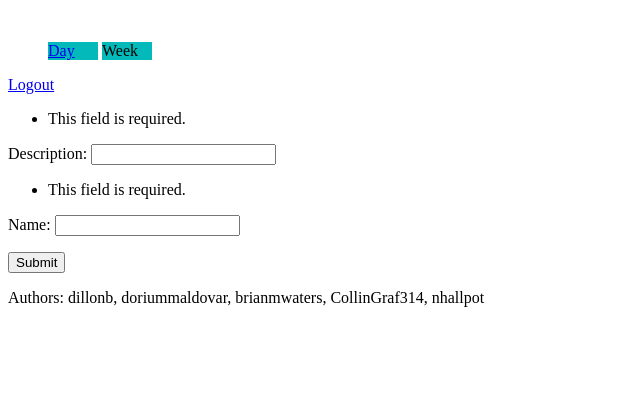
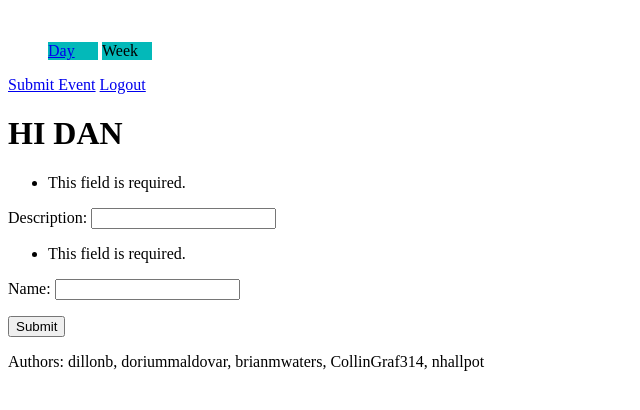
Before and after one commit to Dillonb/codefest2016, a Django app: page /calendar/submit in a window 1280 px wide. Shown: the top 410 px of the page, without its empty margins (0-640 px from the left). Run offline with Django 3.2, Linux system fonts and the light colour scheme; the visitor is signed in with stand-in values (Sample User, id 1); style sheets or scripts are compiled from the project's sources; some libraries are stand-ins or nearby versions.

Commit message:
Submit event link

```diff
--- a/eventsapp/templates/eventsapp/base.html
+++ b/eventsapp/templates/eventsapp/base.html
@@ -27,6 +27,7 @@
 				</ul>
 			</li>
 		</ul>
+    <a href="/calendar/submit">Submit Event</a></li>
 		{% if request.user.is_authenticated %}
  			<a href="/accounts/logout">Logout</a>
 		{% else %}
--- a/eventsapp/templates/eventsapp/submit.html
+++ b/eventsapp/templates/eventsapp/submit.html
@@ -1,6 +1,7 @@
 {% extends "eventsapp/base.html" %}
 
 {% block body %}
+<h1>HI DAN</h1>
 <form method="post">
   {% csrf_token %}
 
```
